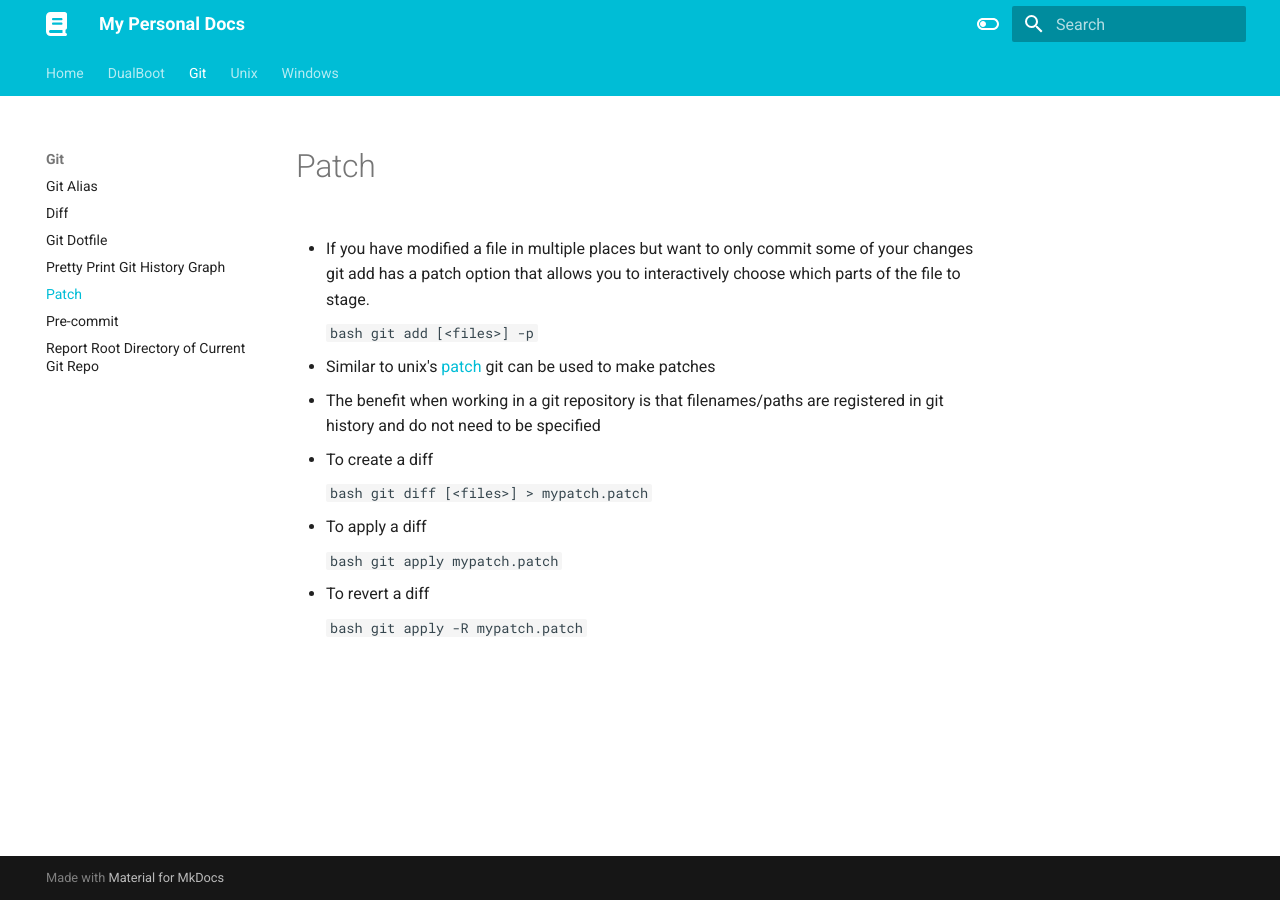
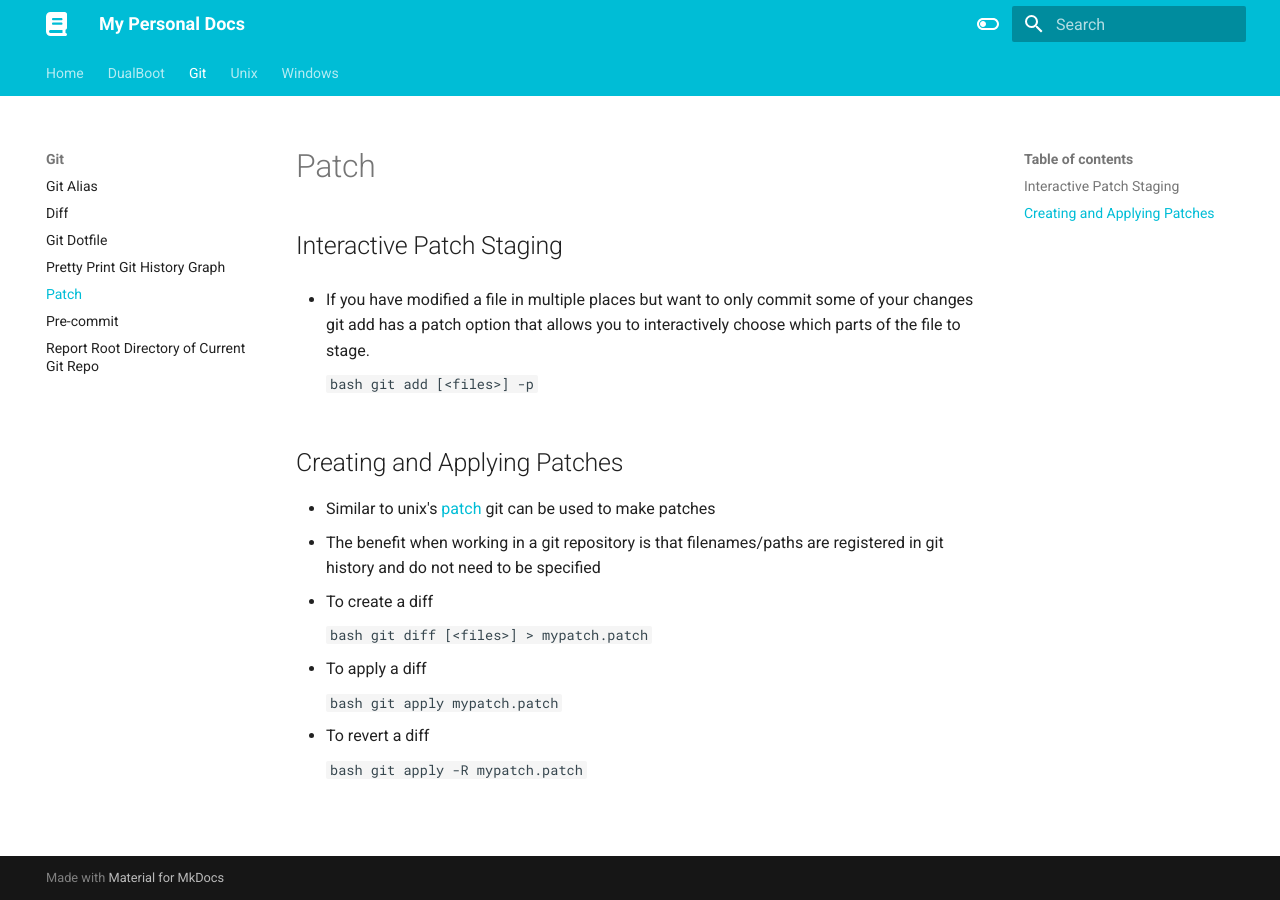
Before and after one commit to jwblangley/docs, an MkDocs documentation site: the page built from docs/Git/patch.md, in a window 1280 px wide. Built offline with MkDocs 1.6.1 and Material for MkDocs 9.7.7, drawn with Linux system fonts in a browser that asks for light colours.

Commit message:
Update patch.md

````diff
--- a/docs/Git/patch.md
+++ b/docs/Git/patch.md
@@ -1,10 +1,14 @@
 # Patch
+
+## Interactive Patch Staging
 
 * If you have modified a file in multiple places but want to only commit some of your changes git add has a patch option that allows you to interactively choose which parts of the file to stage.
 
     ```bash
     git add [<files>] -p
     ```
+
+## Creating and Applying Patches
 
 * Similar to unix's [patch](../Unix/patch.md) git can be used to make patches
   * The benefit when working in a git repository is that filenames/paths are registered in git history and do not need to be specified
````
